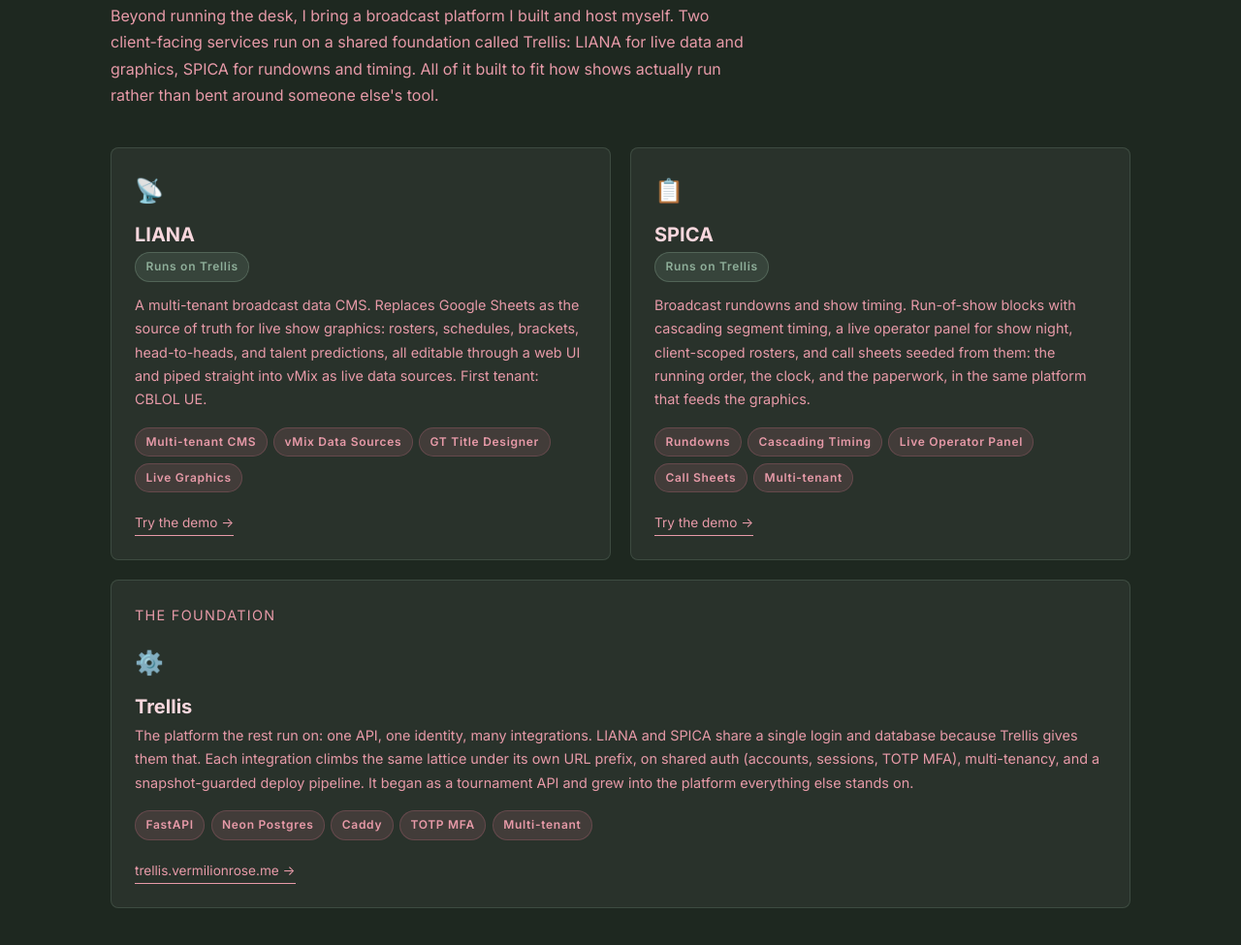
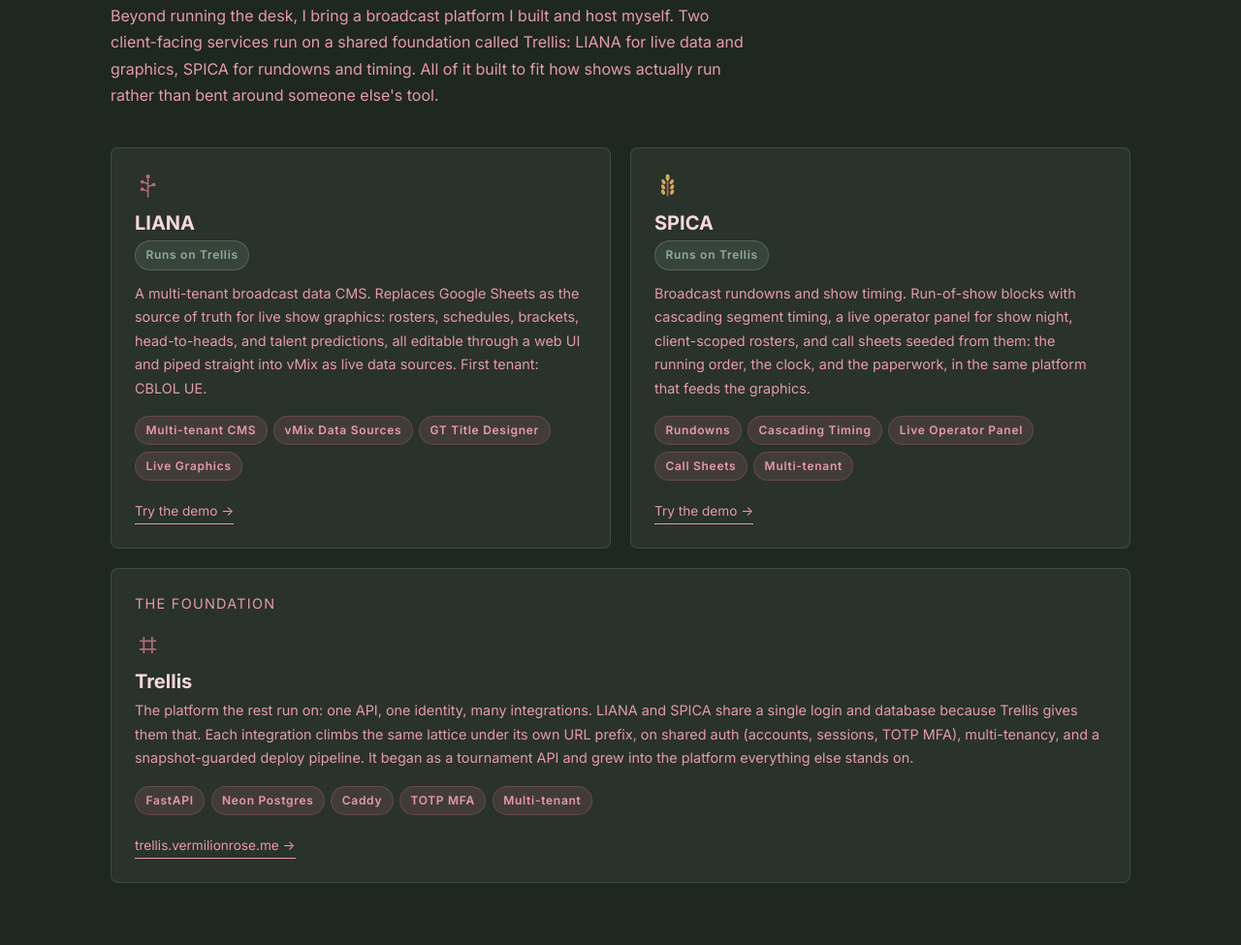
Before and after one commit to VermilionRose/vermilionrose.github.io, an Astro site: page / in a window 1280 px wide. Shown: the part 2838-3813 px from the top of the page at 97% size. Built offline with nearby package versions, Linux system fonts and the light colour scheme; Astro itself is replaced by a stand-in of ours.

Commit message:
Products: swap placeholder emoji for the canonical brand marks
LIANA (node-vine, 2026-07-05 redesign), SPICA (grain-spike, gold), and
Trellis (lattice) SVG marks replace the emoji icons, so all three
Products cards match the same marks shown on the Trellis landing and the
LIANA dashboard. LIANA + Trellis inherit the section mauve via
currentColor; SPICA keeps its gold.

```diff
--- a/src/components/Products.astro
+++ b/src/components/Products.astro
@@ -21,7 +21,7 @@
     <div class="under-grid">
 
       <div class="card under-card">
-        <div class="under-icon">📡</div>
+        <div class="under-icon"><svg viewBox="0 0 32 34" xmlns="http://www.w3.org/2000/svg" aria-hidden="true"><path d="M16 31 V6" fill="none" stroke="currentColor" stroke-width="1.8" stroke-linecap="round"/><path d="M16 24 L9 21.4 M16 18.5 L23 15.9 M16 15 L9 12.4" fill="none" stroke="currentColor" stroke-width="1.6" stroke-linecap="round"/><circle cx="9" cy="21.4" r="2.2" fill="currentColor"/><circle cx="23" cy="15.9" r="2.2" fill="currentColor"/><circle cx="9" cy="12.4" r="2.2" fill="currentColor"/><circle cx="16" cy="6" r="2.5" fill="currentColor"/></svg></div>
         <div>
           <h3>LIANA</h3>
           <span class="pill sage">Runs on Trellis</span>
@@ -42,7 +42,7 @@
       </div>
 
       <div class="card under-card">
-        <div class="under-icon">📋</div>
+        <div class="under-icon"><svg viewBox="0 0 32 34" xmlns="http://www.w3.org/2000/svg" aria-hidden="true"><path d="M16 9.5 V29" stroke="#B86A56" stroke-width="2" stroke-linecap="round" fill="none"/><g fill="#D4A85C"><ellipse cx="16" cy="7" rx="2.4" ry="3.8"/><ellipse cx="11" cy="12.5" rx="2.1" ry="3.3" transform="rotate(-32 11 12.5)"/><ellipse cx="21" cy="12.5" rx="2.1" ry="3.3" transform="rotate(32 21 12.5)"/><ellipse cx="10.6" cy="18.8" rx="2.1" ry="3.3" transform="rotate(-32 10.6 18.8)"/><ellipse cx="21.4" cy="18.8" rx="2.1" ry="3.3" transform="rotate(32 21.4 18.8)"/><ellipse cx="10.6" cy="25" rx="2.1" ry="3.3" transform="rotate(-32 10.6 25)"/><ellipse cx="21.4" cy="25" rx="2.1" ry="3.3" transform="rotate(32 21.4 25)"/></g></svg></div>
         <div>
           <h3>SPICA</h3>
           <span class="pill sage">Runs on Trellis</span>
@@ -65,7 +65,7 @@
 
       <div class="card under-card foundation-card">
         <p class="foundation-label">The foundation</p>
-        <div class="under-icon">⚙️</div>
+        <div class="under-icon"><svg viewBox="0 0 32 32" xmlns="http://www.w3.org/2000/svg" aria-hidden="true"><rect x="10" y="6" width="2" height="20" fill="currentColor"/><rect x="20" y="6" width="2" height="20" fill="currentColor"/><rect x="6" y="10" width="20" height="2" fill="currentColor"/><rect x="6" y="20" width="20" height="2" fill="currentColor"/></svg></div>
         <div>
           <h3>Trellis</h3>
           <p>
@@ -112,8 +112,14 @@
   }
 
   .under-icon {
-    font-size: 1.5rem;
     margin-bottom: 0.75rem;
+    color: var(--accent);   /* mauve for the currentColor marks (LIANA, Trellis); SPICA carries its own gold */
+    line-height: 0;
+  }
+  .under-icon svg {
+    width: 1.7rem;
+    height: auto;
+    display: block;
   }
 
   h3 { margin-bottom: 0.4rem; }
```
